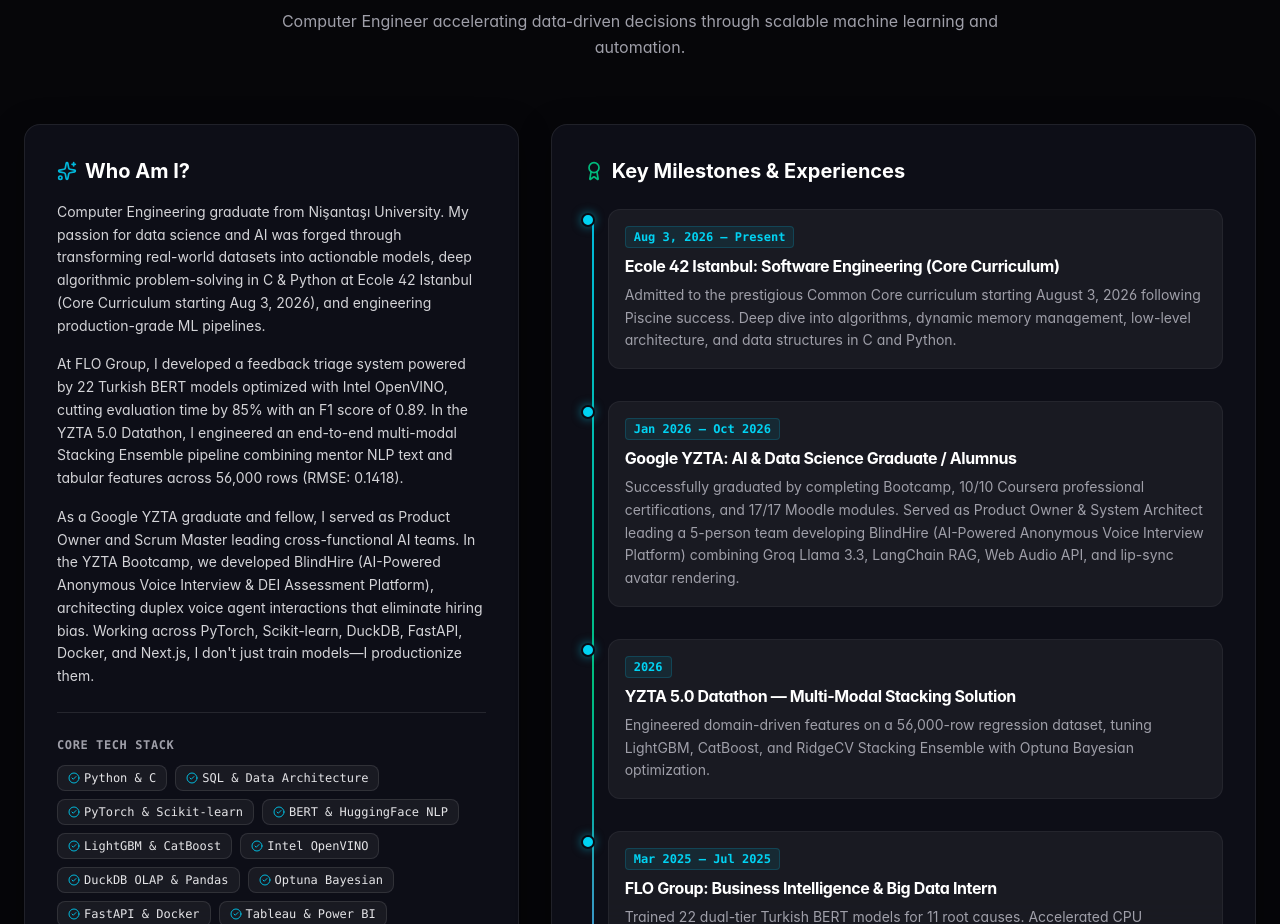
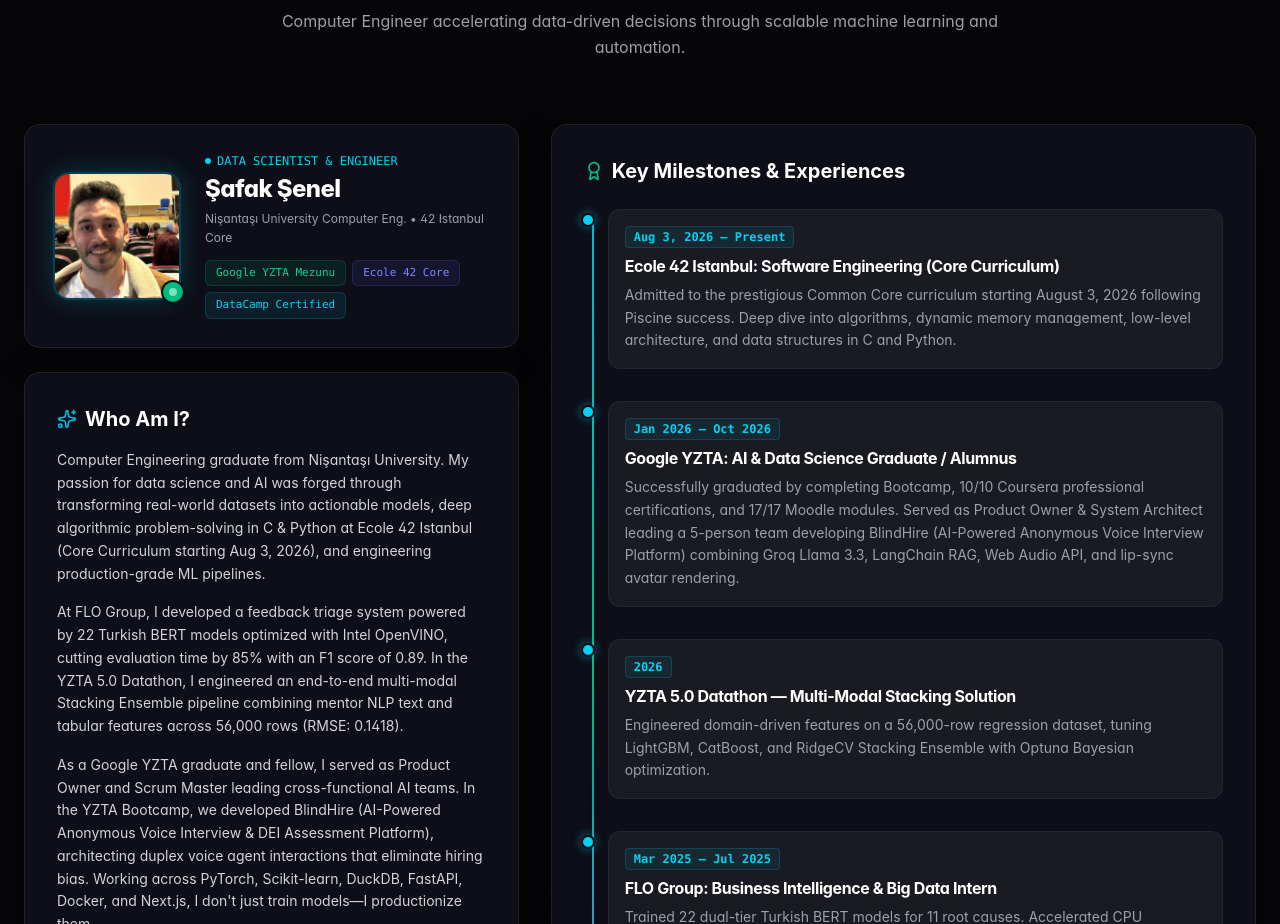
Before and after one commit to safaksenel/portfolio, a Next.js app in the folder frontend/: page / in a window 1280 px wide. Shown: the part 2360-3284 px from the top of the page. Built offline with nearby package versions, Linux system fonts and the light colour scheme; no server answers.

Commit message:
feat(ui): add portrait photo card to About section and update open graph assets

```diff
--- a/frontend/src/components/about/AboutSection.tsx
+++ b/frontend/src/components/about/AboutSection.tsx
@@ -1,6 +1,7 @@
 "use client";
 
 import React from "react";
+import Image from "next/image";
 import { motion } from "motion/react";
 import { User, Award, Milestone, Sparkles, CheckCircle2, Terminal, Code2, ArrowUpRight } from "lucide-react";
 import { useLanguage } from "@/context/LanguageContext";
@@ -27,6 +28,55 @@
       <div className="grid grid-cols-1 lg:grid-cols-12 gap-8 items-start">
         {/* Left Column: Personal Story & Technical Philosophy */}
         <div className="lg:col-span-5 flex flex-col gap-6">
+          {/* Profile Card with Photo */}
+          <div className="p-6 sm:p-7 rounded-2xl glass-panel bg-white dark:bg-[#0c0d16]/80 border-slate-200 dark:border-white/10 shadow-sm flex flex-col sm:flex-row items-center gap-5 sm:gap-6">
+            <div className="relative group shrink-0">
+              <div className="relative w-28 h-28 sm:w-32 sm:h-32 rounded-2xl overflow-hidden border-2 border-cyan-500/30 shadow-[0_0_25px_rgba(6,182,212,0.25)] group-hover:border-cyan-400 group-hover:shadow-[0_0_35px_rgba(6,182,212,0.4)] transition-all duration-300">
+                <Image
+                  src="/safak-profile.jpg"
+                  alt="Şafak Şenel"
+                  width={256}
+                  height={256}
+                  className="w-full h-full object-cover object-top group-hover:scale-105 transition-transform duration-500"
+                  priority
+                />
+              </div>
+              <div
+                className="absolute -bottom-1 -right-1 flex items-center justify-center w-6 h-6 rounded-full bg-emerald-500 border-2 border-white dark:border-[#0c0d16] shadow-sm"
+                title={lang === "tr" ? "Fırsatlara Açık" : "Available for Opportunities"}
+              >
+                <span className="w-2 h-2 rounded-full bg-white animate-pulse" />
+              </div>
+            </div>
+
+            <div className="flex flex-col text-center sm:text-left">
+              <div className="inline-flex items-center justify-center sm:justify-start gap-1.5 text-xs font-mono font-medium text-cyan-600 dark:text-cyan-400 mb-1">
+                <span className="w-1.5 h-1.5 rounded-full bg-cyan-400" />
+                <span>{lang === "tr" ? "VERİ BİLİMCİSİ & MÜHENDİS" : "DATA SCIENTIST & ENGINEER"}</span>
+              </div>
+              <h3 className="text-2xl font-extrabold text-slate-900 dark:text-white tracking-tight">
+                Şafak Şenel
+              </h3>
+              <p className="text-xs text-slate-500 dark:text-zinc-400 mt-1 leading-relaxed">
+                {lang === "tr"
+                  ? "Nişantaşı Üniversitesi Bilgisayar Müh. • 42 İstanbul Ana Eğitim"
+                  : "Nişantaşı University Computer Eng. • 42 Istanbul Core"}
+              </p>
+
+              <div className="flex flex-wrap items-center justify-center sm:justify-start gap-1.5 mt-3">
+                <span className="px-2.5 py-1 rounded-md text-[11px] font-mono font-medium bg-emerald-500/10 text-emerald-600 dark:text-emerald-400 border border-emerald-500/20">
+                  Google YZTA Mezunu
+                </span>
+                <span className="px-2.5 py-1 rounded-md text-[11px] font-mono font-medium bg-indigo-500/10 text-indigo-600 dark:text-indigo-400 border border-indigo-500/20">
+                  Ecole 42 Core
+                </span>
+                <span className="px-2.5 py-1 rounded-md text-[11px] font-mono font-medium bg-cyan-500/10 text-cyan-600 dark:text-cyan-400 border border-cyan-500/20">
+                  DataCamp Certified
+                </span>
+              </div>
+            </div>
+          </div>
+
           <div className="p-6 sm:p-8 rounded-2xl glass-panel bg-white dark:bg-[#0c0d16]/80 border-slate-200 dark:border-white/10 shadow-sm">
             <h3 className="text-xl font-bold text-slate-900 dark:text-white mb-4 flex items-center gap-2">
               <Sparkles className="w-5 h-5 text-cyan-500" />
```
Also changed, not shown: frontend/public/safak-profile.jpg (added), frontend/public/safak.jpeg.
